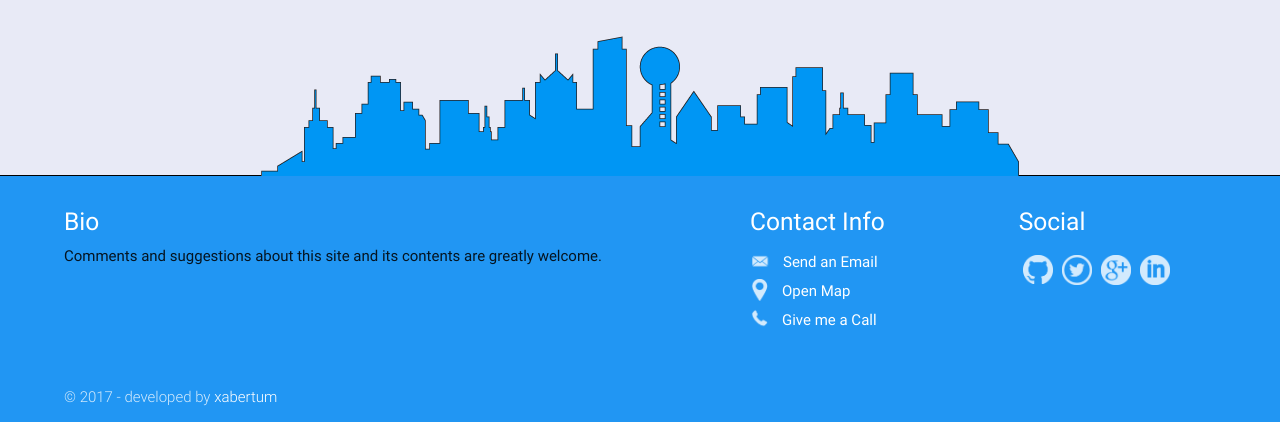
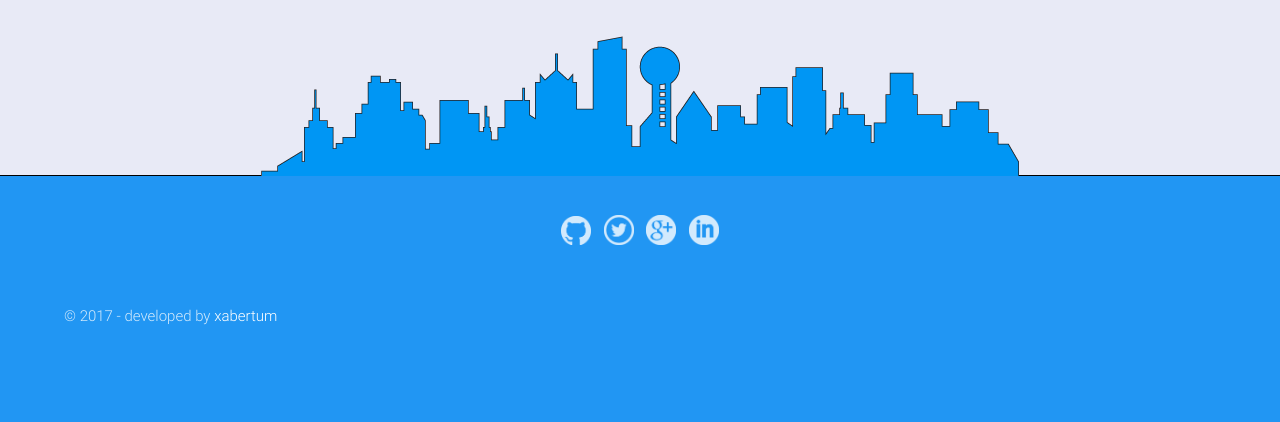
Before and after one commit to xabertum/xabertum.github.io, a PHP site: page /index.html in a window 1280 px wide. Shown: the part 2159-2581 px from the top of the page. After the commit the page ends 2484 px from the top, so only its background shows below. Run offline with PHP 8.4, Linux system fonts and the light colour scheme; some libraries are stand-ins or nearby versions.

Commit message:
minor responsive changes

```diff
--- a/css/style.css
+++ b/css/style.css
@@ -596,8 +596,8 @@ footer {
 
 
 #socialIcons li {
-    display:inline;
-    float: left;
+    display:inline-block;
+
 
 }
 #socialIcons li a {
--- a/index.html
+++ b/index.html
@@ -92,7 +92,7 @@
                     <div class="center promo promo-example">
                         <img src="img/avatar.png" alt="" width="105" height="105" class="circle responsive-img" id="imgBio">
                         <h5 class="promo-caption">Mini-Bio</h5>
-                        <p class="center">I'm Javier Delgado, a committed and enthusiastic career-changer who is studying programming as full time job. </p>
+                        <p class="center">I'm Javier Delgado, a committed and enthusiastic career-changer who is studying web programming as full time job. </p>
                     </div>
                 </div>
                 <div class="col s12 m4 l4">
@@ -225,24 +225,8 @@
         <footer id="contact" class="page-footer default_color scrollspy">
             <div class="container">
                 <div class="row">
-
-                    <div class="col l6 s12">
-                        <h5 class="white-text">Bio</h5>
-
-                        Comments and suggestions about this site and its contents are greatly welcome.</p>
-
-                    </div>
-                    <div class="col l3 s12">
-                        <h5 class="white-text">Contact Info</h5>
-                        <ul class="white-text">
-                            <li><img src="img/emailFooter.png" width="33" height="22" alt=""/><a class="colorText popUp" href="#1">Send an Email</a></li>
-                            <li><img src="img/pin56.png" width="32" height="22" alt=""/><a class="colorText popUp2" href="#1">Open Map</a></li>
-                            <li><img src="img/telFooter.png" width="32" height="23" alt=""/><a class="colorText" href="tel:+0034678899107">Give me a Call</a></li>
-                        </ul>
-                    </div>
-                    <div class="col l3 s12">
-                        <h5 class="white-text">Social</h5>
-                        <ul id="socialIcons">
+                    <div class="col s12">
+                        <ul id="socialIcons" class = "center">
                             <li><a class="white-text" href="https://github.com/xabertum"><img id="github" src="img/github100.png" width="30" height="29" alt=""/></a></li>
                             <li><a class="white-text" href="https://twitter.com/xabertum"><img id="twitter" src="img/twitter100.png" width="30" height="30" alt=""/></a></li>
                             <li><a class="white-text" href="https://plus.google.com/102691326819028507880/posts"><img id="google" src="img/google+100.png" width="30" height="30" alt=""/></a></li>
```
